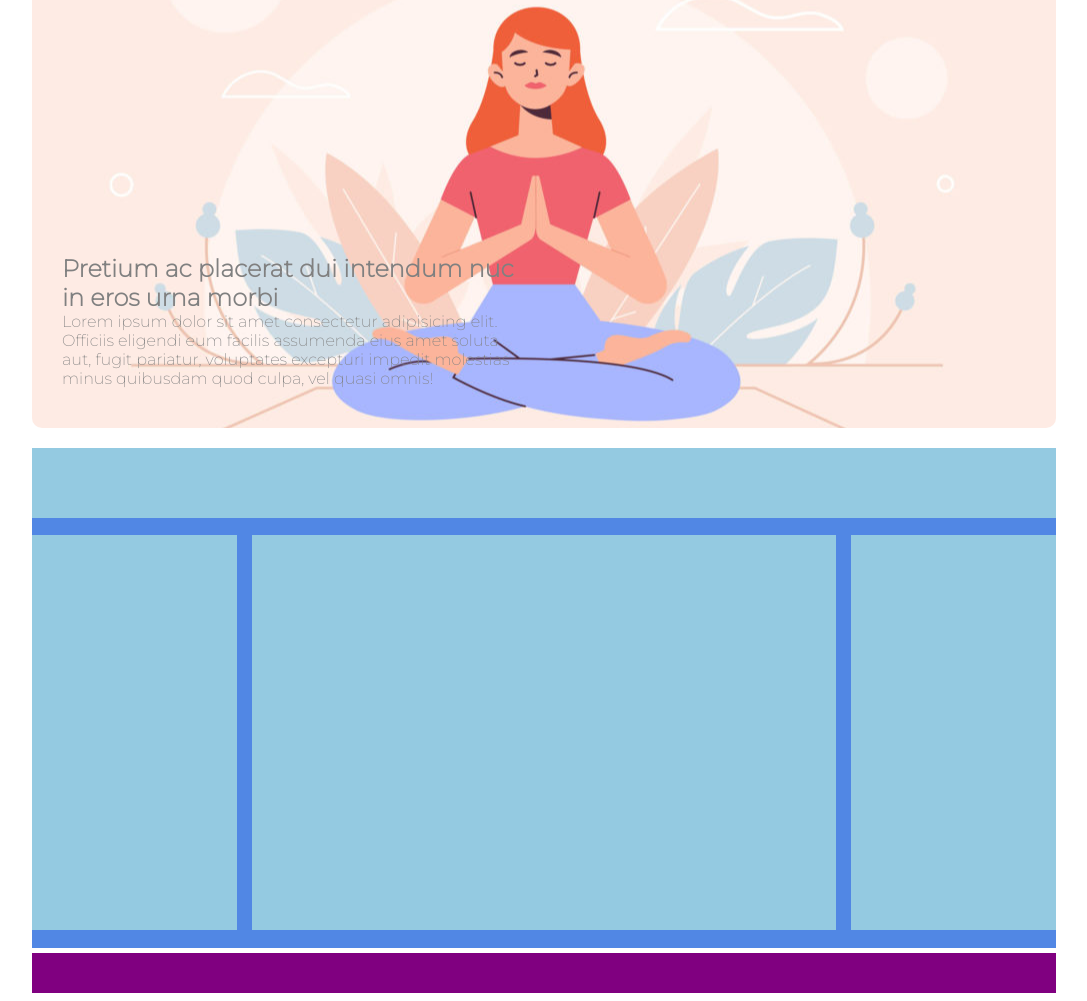
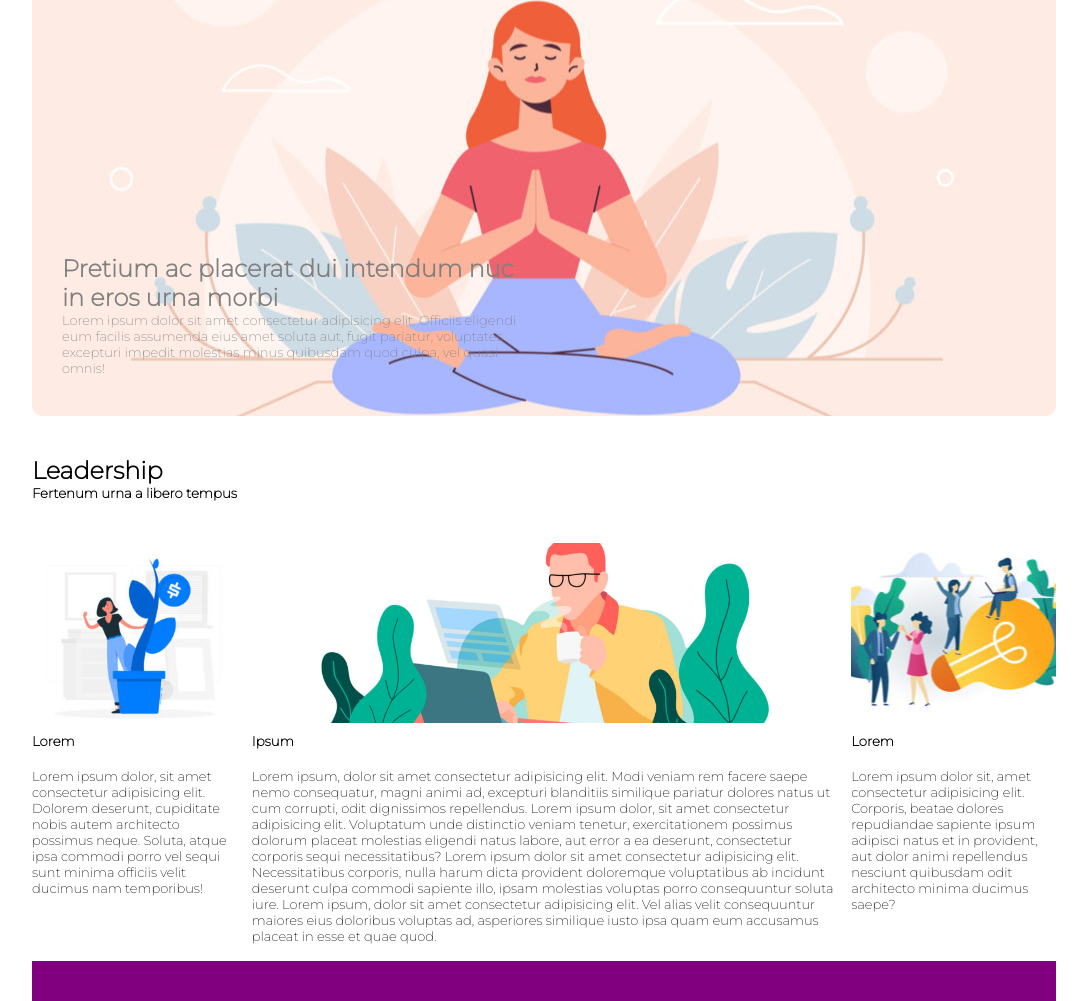
Before and after one commit to olic96/htmlcss-wp, a plain HTML site: page index.html in a window 1280 px wide. Shown: the part 249-1250 px from the top of the page, without its empty margins (96-1183 px from the left). Drawn offline with Linux system fonts and the light colour scheme.

Commit message:
section-2

```diff
--- a/index.html
+++ b/index.html
@@ -34,19 +34,35 @@
 
             <section class="section-2">
                 <div class="top-section">
-
+                    <h1><strong>Leadership</strong></h1>
+                    <h5>Fertenum urna a libero tempus</h5>
                 </div>
 
                 <!-- clearfix! -->
                 <div class="bottom-section clearfix">
                     <div class="col-left">
-
+                        <div class="img-left"></div>
+                        <div>
+                            <h5>Lorem</h5>
+                            <br>
+                            <p>Lorem ipsum dolor, sit amet consectetur adipisicing elit. Dolorem deserunt, cupiditate nobis autem architecto possimus neque. Soluta, atque ipsa commodi porro vel sequi sunt minima officiis velit ducimus nam temporibus!</p>
+                        </div>
                     </div>
                     <div class="col-mid">
-
+                        <div class="img-mid"></div>
+                        <div>
+                            <h5>Ipsum</h5>
+                            <br>
+                            <p>Lorem ipsum, dolor sit amet consectetur adipisicing elit. Modi veniam rem facere saepe nemo consequatur, magni animi ad, excepturi blanditiis similique pariatur dolores natus ut cum corrupti, odit dignissimos repellendus. Lorem ipsum dolor, sit amet consectetur adipisicing elit. Voluptatum unde distinctio veniam tenetur, exercitationem possimus dolorum placeat molestias eligendi natus labore, aut error a ea deserunt, consectetur corporis sequi necessitatibus? Lorem ipsum dolor sit amet consectetur adipisicing elit. Necessitatibus corporis, nulla harum dicta provident doloremque voluptatibus ab incidunt deserunt culpa commodi sapiente illo, ipsam molestias voluptas porro consequuntur soluta iure. Lorem ipsum, dolor sit amet consectetur adipisicing elit. Vel alias velit consequuntur maiores eius doloribus voluptas ad, asperiores similique iusto ipsa quam eum accusamus placeat in esse et quae quod.</p>
+                        </div>
                     </div>
                     <div class="col-right">
-
+                        <div class="img-right"></div>
+                        <div>
+                            <h5>Lorem</h5>
+                            <br>
+                            <p>Lorem ipsum dolor sit, amet consectetur adipisicing elit. Corporis, beatae dolores repudiandae sapiente ipsum adipisci natus et in provident, aut dolor animi repellendus nesciunt quibusdam odit architecto minima ducimus saepe?</p>
+                        </div>
                     </div>
                 </div>
             </section>
--- a/style/style.css
+++ b/style/style.css
@@ -14,7 +14,7 @@
 
 /* ------------------ */
 body{
-    font-family:'Montserrat';
+    font-family:'Montserrat', sans-serif;
 }
 
 .container{
@@ -61,13 +61,12 @@ nav > a{
 
 .section-2{
     min-height: 500px;
-    background-color: rgb(81, 135, 228);
-    margin-top: 20px;
+    margin-top: 40px;
 }
 
 .top-section{
     min-height: 70px;
-    background-color: rgb(148, 202, 225);
+
 }
 
 .bottom-section{
@@ -77,8 +76,43 @@ nav > a{
 
 .col-left, .col-mid, .col-right{
     float: left;
-    background-color: rgb(148, 202, 225);
     min-height: 395px;
+}
+
+.img-left{
+    background-image: url(../img/img-1.jpg);
+    background-position: top;
+    background-size: cover;
+    background-repeat: no-repeat;
+    height: 180px;
+    width: 100%;
+}
+
+.img-right{
+    background-image: url(../img/img-3.jpg);
+    background-position: top;
+    background-size: cover;
+    background-repeat: no-repeat;
+    height: 180px;
+    width: 100%;
+}
+
+.img-mid{
+    background-image: url(../img/banner-2.jpg);
+    background-position: center;
+    background-size: cover;
+    background-repeat: no-repeat;
+    height: 180px;
+    width: 100%;
+}
+
+.img-left, .img-mid, .img-right{
+    border-radius: 10px;
+    margin-bottom: 10px;
+}
+
+p{
+    font-size: 13px;
 }
 
 .col-left, .col-right{
```
